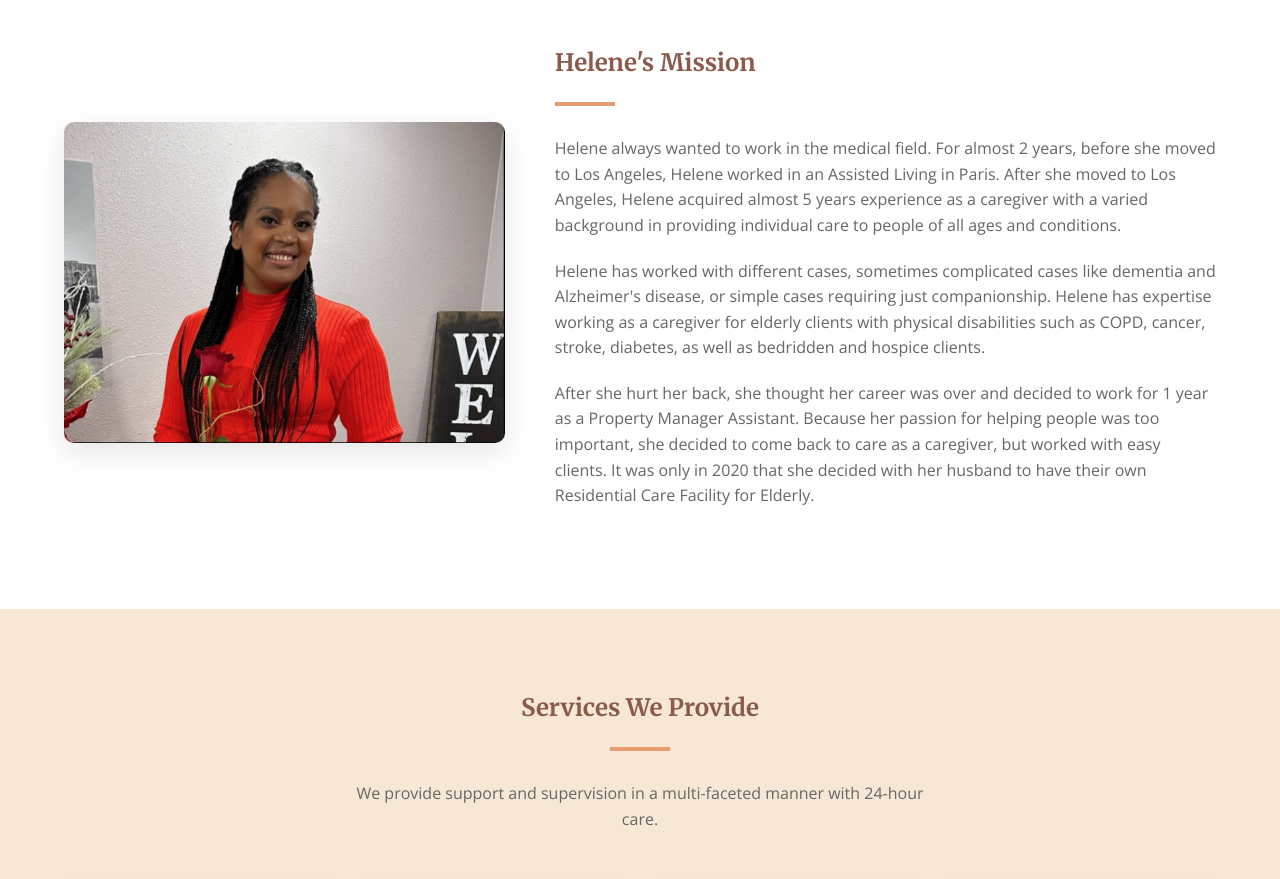
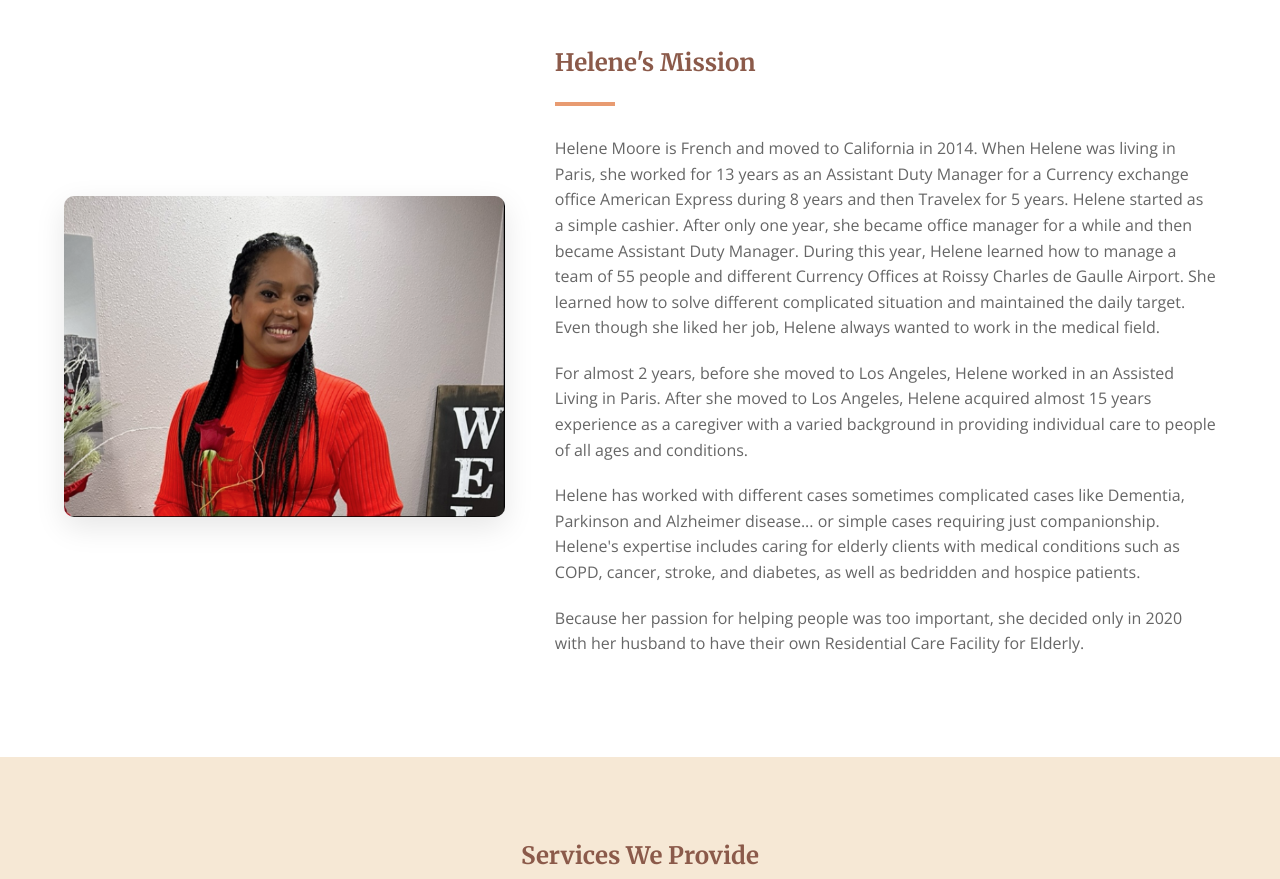
Before and after one commit to LionelNkaya/GardenLivingMain, a plain HTML site: page index.html in a window 1280 px wide. Shown: the part 1480-2359 px from the top of the page. Drawn offline with nearby package versions, Linux system fonts and the light colour scheme; a script that the page names is missing.

Commit message:
updating bio

```diff
--- a/index.html
+++ b/index.html
@@ -81,9 +81,10 @@
             <div class="helene-mission-text">
                 <h2>Helene's Mission</h2>
                 <div class="divider"></div>
-                <p>Helene always wanted to work in the medical field. For almost 2 years, before she moved to Los Angeles, Helene worked in an Assisted Living in Paris. After she moved to Los Angeles, Helene acquired almost 5 years experience as a caregiver with a varied background in providing individual care to people of all ages and conditions.</p>
-                <p>Helene has worked with different cases, sometimes complicated cases like dementia and Alzheimer's disease, or simple cases requiring just companionship. Helene has expertise working as a caregiver for elderly clients with physical disabilities such as COPD, cancer, stroke, diabetes, as well as bedridden and hospice clients.</p>
-                <p>After she hurt her back, she thought her career was over and decided to work for 1 year as a Property Manager Assistant. Because her passion for helping people was too important, she decided to come back to care as a caregiver, but worked with easy clients. It was only in 2020 that she decided with her husband to have their own Residential Care Facility for Elderly.</p>
+                <p>Helene Moore is French and moved to California in 2014. When Helene was living in Paris, she worked for 13 years as an Assistant Duty Manager for a Currency exchange office American Express during 8 years and then Travelex for 5 years. Helene started as a simple cashier. After only one year, she became office manager for a while and then became Assistant Duty Manager. During this year, Helene learned how to manage a team of 55 people and different Currency Offices at Roissy Charles de Gaulle Airport. She learned how to solve different complicated situation and maintained the daily target. Even though she liked her job, Helene always wanted to work in the medical field.</p>
+                <p>For almost 2 years, before she moved to Los Angeles, Helene worked in an Assisted Living in Paris. After she moved to Los Angeles, Helene acquired almost 15 years experience as a caregiver with a varied background in providing individual care to people of all ages and conditions.</p>
+                <p>Helene has worked with different cases sometimes complicated cases like Dementia, Parkinson and Alzheimer disease... or simple cases requiring just companionship. Helene's expertise includes caring for elderly clients with medical conditions such as COPD, cancer, stroke, and diabetes, as well as bedridden and hospice patients.</p>
+                <p>Because her passion for helping people was too important, she decided only in 2020 with her husband to have their own Residential Care Facility for Elderly.</p>
             </div>
         </div>
     </section>
```
